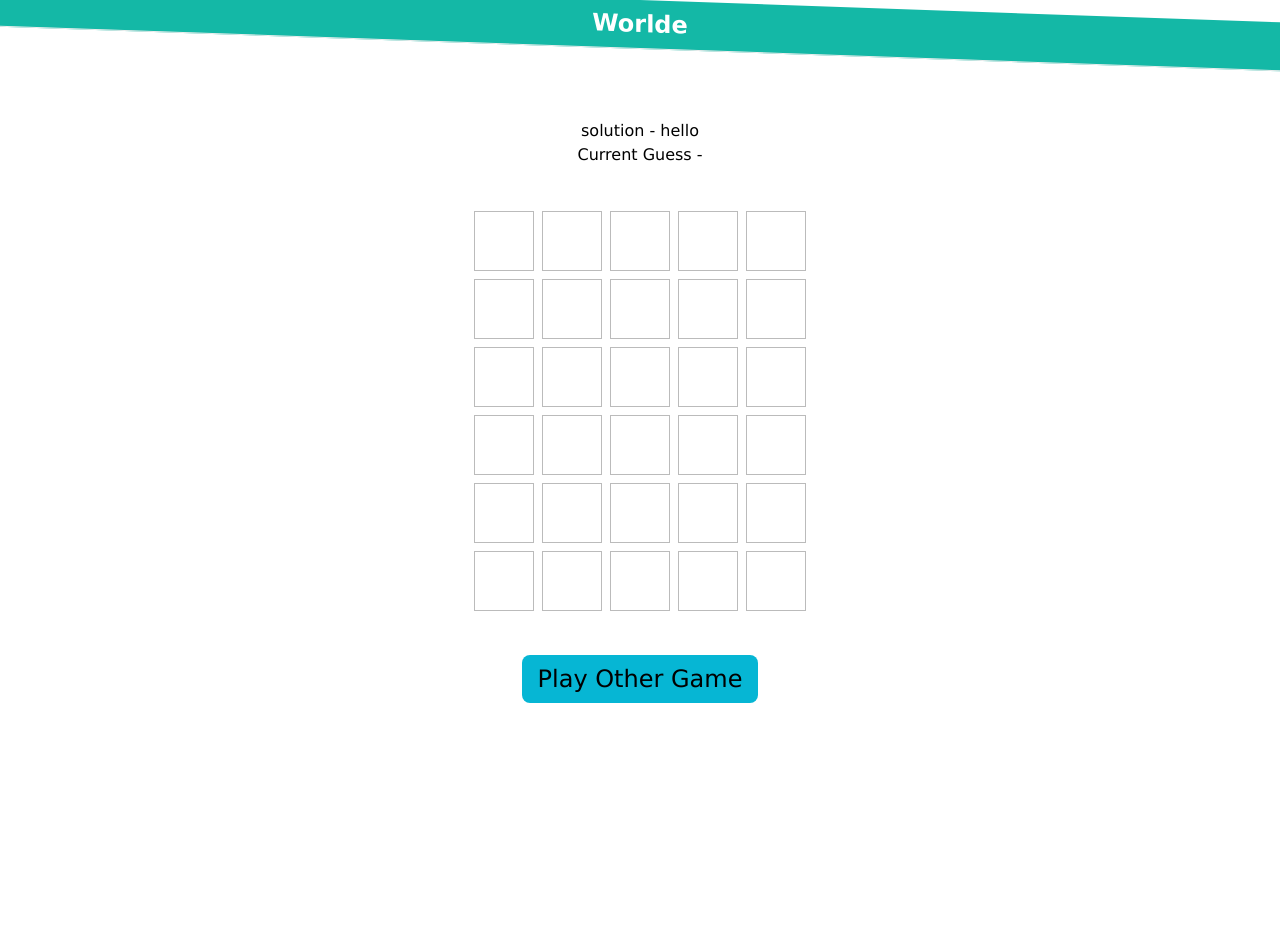
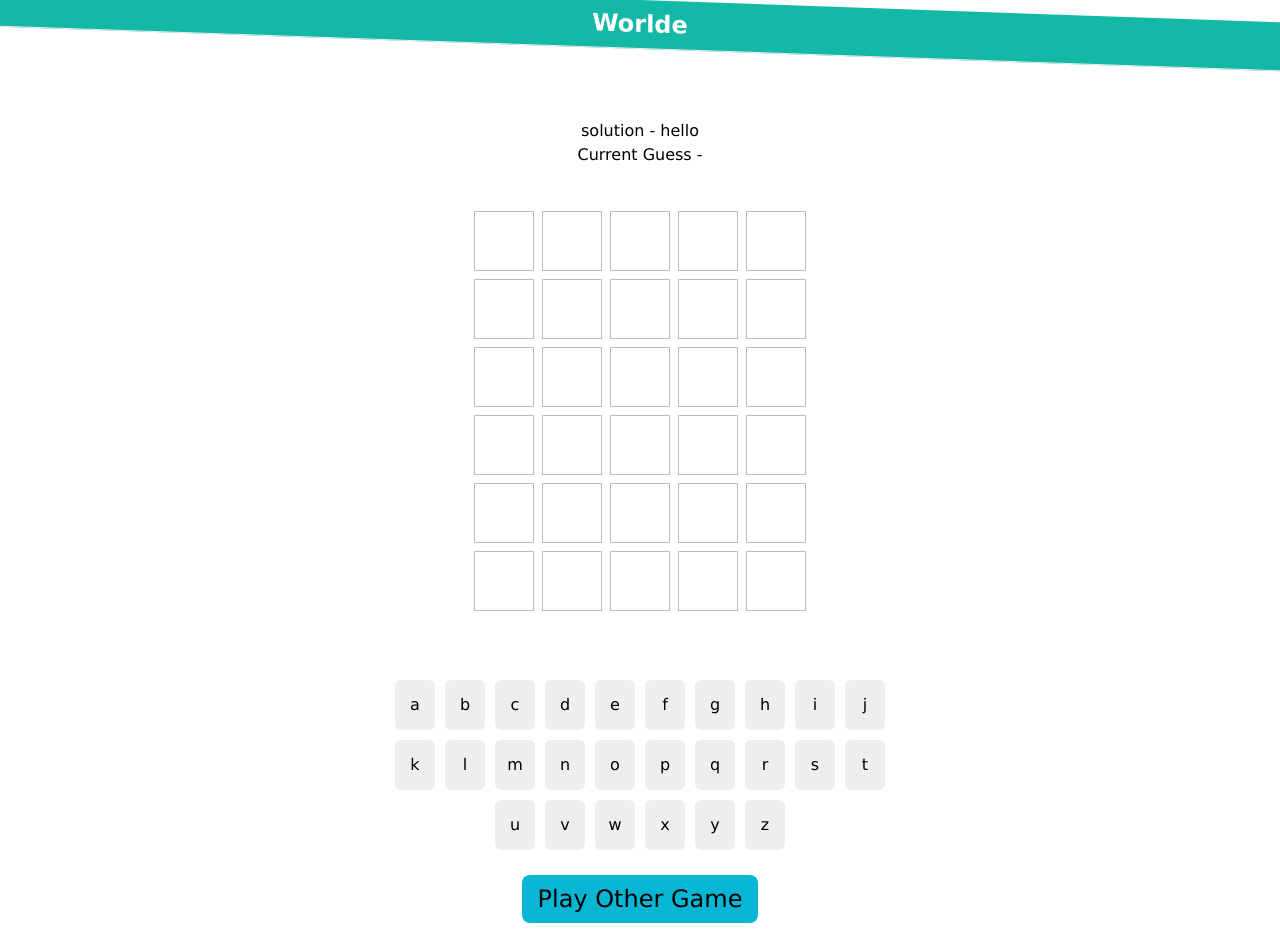
Before and after one commit to paresiqbal/next-game, a Next.js app: page /WordleGame in a window 1280 px wide. Shown: the top 952 px of the page. Before the commit the page ends 800 px from the top, so only its background shows below. Built offline with nearby package versions, Linux system fonts and the light colour scheme; data requests are answered from the project's data file.

Commit message:
"Adding Keypad"

```diff
--- a/app/index.css
+++ b/app/index.css
@@ -59,6 +59,19 @@
 .row.current > div.filled {
   animation: bounche 0.2s ease-in-out forwards;
 }
+.keypad {
+  max-width: 500px;
+  margin: 20px auto;
+}
+.keypad > div {
+  margin: 5px;
+  width: 40px;
+  height: 50px;
+  background: #eee;
+  display: inline-block;
+  border-radius: 6px;
+  line-height: 50px;
+}
 
 /* keyframe animations */
 @keyframes flip {
--- a/components/Keypad.jsx
+++ b/components/Keypad.jsx
@@ -1,11 +1,22 @@
-import { useState } from "react";
+import React, { useEffect, useState } from "react";
 
 export default function Keypad() {
-  const [letters, setLetters] = useState(null);
+  const [letters, setLetters] = useState([]);
+
+  useEffect(() => {
+    fetch("http://localhost:3001/letters")
+      .then((res) => res.json())
+      .then((json) => {
+        setLetters(json);
+      });
+  }, []);
 
   return (
-    <div>
-      <h1></h1>
+    <div className="keypad">
+      {letters &&
+        letters.map((l) => {
+          return <div key={l.key}>{l.key}</div>;
+        })}
     </div>
   );
 }
--- a/components/Wordle.jsx
+++ b/components/Wordle.jsx
@@ -3,6 +3,7 @@
 import Grid from "./Grid";
 import "../app/index.css";
 import Link from "next/link";
+import Keypad from "./Keypad";
 
 export default function Worlde({ solution }) {
   const { currentGuess, guesses, turn, isCorrect, handleKeyup } =
@@ -23,6 +24,7 @@
       <div>solution - {solution}</div>
       <div>Current Guess - {currentGuess}</div>
       <Grid guesses={guesses} currentGuess={currentGuess} turn={turn} />
+      <Keypad />
       <Link
         href={"/"}
         className="bg-cyan-500 py-2 px-4 rounded-lg text-2xl hover:bg-cyan-600"
```
Also changed, not shown: data/db.json (indentation only).
